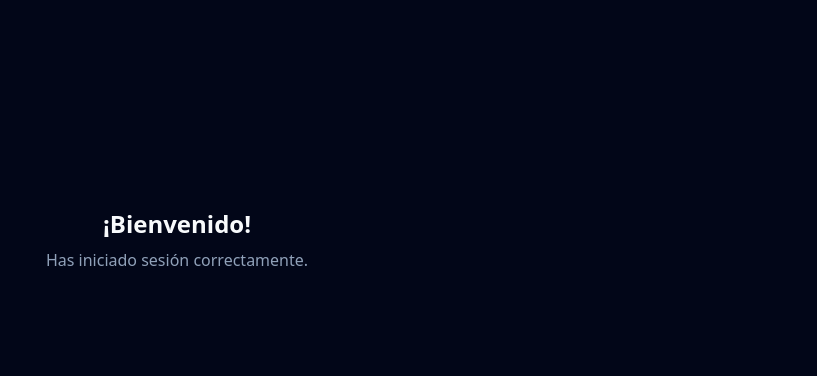
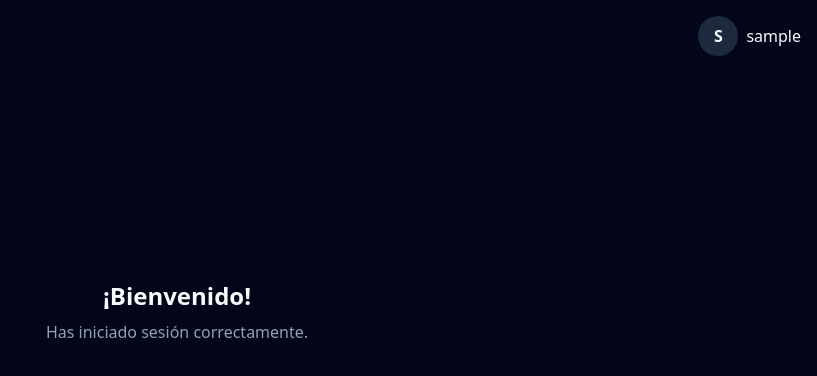
Before and after one commit to Casado7/vote-nextjs, a Next.js app: page /dashboard in a window 1280 px wide. Shown: the top 376 px of the page, without its empty margins (463-1280 px from the left). Built offline with nearby package versions, Linux system fonts and the light colour scheme; sample sign-in values are in the browser's storage.

Commit message:
Enhance PrivateLayout with user avatar display and logout functionality

```diff
--- a/src/app/private-layout.js
+++ b/src/app/private-layout.js
@@ -1,20 +1,72 @@
 "use client";
-import { useEffect } from "react";
+import { useEffect, useState } from "react";
 import { useRouter } from "next/navigation";
+import { Button } from "@/components/ui/button";
+
+function getUserFromToken() {
+  if (typeof window === "undefined") return null;
+  const token = localStorage.getItem("token");
+  if (!token) return null;
+  try {
+    const payload = JSON.parse(atob(token.split(".")[1]));
+    return payload;
+  } catch {
+    return null;
+  }
+}
 
 export default function PrivateLayout({ children }) {
   const router = useRouter();
+  const [user, setUser] = useState(null);
+  const [dropdown, setDropdown] = useState(false);
 
   useEffect(() => {
     const token = localStorage.getItem("token");
     if (!token) {
       router.replace("/login");
+    } else {
+      setUser(getUserFromToken());
     }
   }, [router]);
 
+  const handleLogout = () => {
+    localStorage.removeItem("token");
+    router.replace("/login");
+  };
+
   return (
     <div className="min-h-screen bg-background text-foreground">
-      {children}
+      <header className="flex justify-end items-center p-4">
+        {user && (
+          <div className="relative">
+            <button
+              className="flex items-center gap-2 focus:outline-none"
+              onClick={() => setDropdown((d) => !d)}
+            >
+              {user.imagen ? (
+                <img
+                  src={user.imagen}
+                  alt="avatar"
+                  className="w-10 h-10 rounded-full border"
+                />
+              ) : (
+                <div className="w-10 h-10 rounded-full bg-muted flex items-center justify-center font-bold">
+                  {user.nombre?.[0]?.toUpperCase() || user.username?.[0]?.toUpperCase()}
+                </div>
+              )}
+              <span className="font-medium">{user.nombre || user.username}</span>
+            </button>
+            {dropdown && (
+              <div className="absolute right-0 mt-2 w-40 bg-popover border rounded shadow z-10">
+                <Button className="w-full justify-start" variant="ghost" onClick={handleLogout}>
+                  Cerrar sesión
+                </Button>
+              </div>
+            )}
+          </div>
+        )}
+      </header>
+      <main>{children}</main>
     </div>
   );
 }
```
